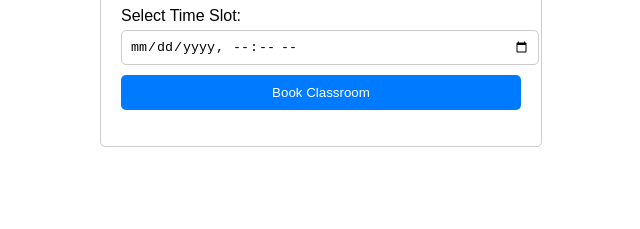
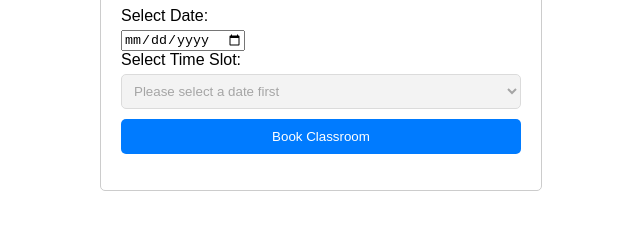
Before and after one commit to cfield1515/classroom.github.io, a plain HTML site: page index.html in a window 1280 px wide. Shown: the part 207-436 px from the top of the page, without its empty margins (319-959 px from the left). Drawn offline with Linux system fonts and the light colour scheme.

Commit message:
Update index.html

```diff
--- a/index.html
+++ b/index.html
@@ -17,9 +17,13 @@
                 <option value="classroom2">Classroom 2</option>
                 <option value="classroom3">Classroom 3</option>
             </select>
+            <label for="date">Select Date:</label>
+            <input type="date" id="date" name="date">
             <label for="timeslot">Select Time Slot:</label>
-            <input type="datetime-local" id="timeslot" name="timeslot">
-            <button type="submit">Book Classroom</button>
+            <select id="timeslot" name="timeslot" disabled>
+                <option value="" selected disabled>Please select a date first</option>
+            </select>
+            <button type="submit" disabled>Book Classroom</button>
         </form>
         <p id="message"></p>
     </div>
```
